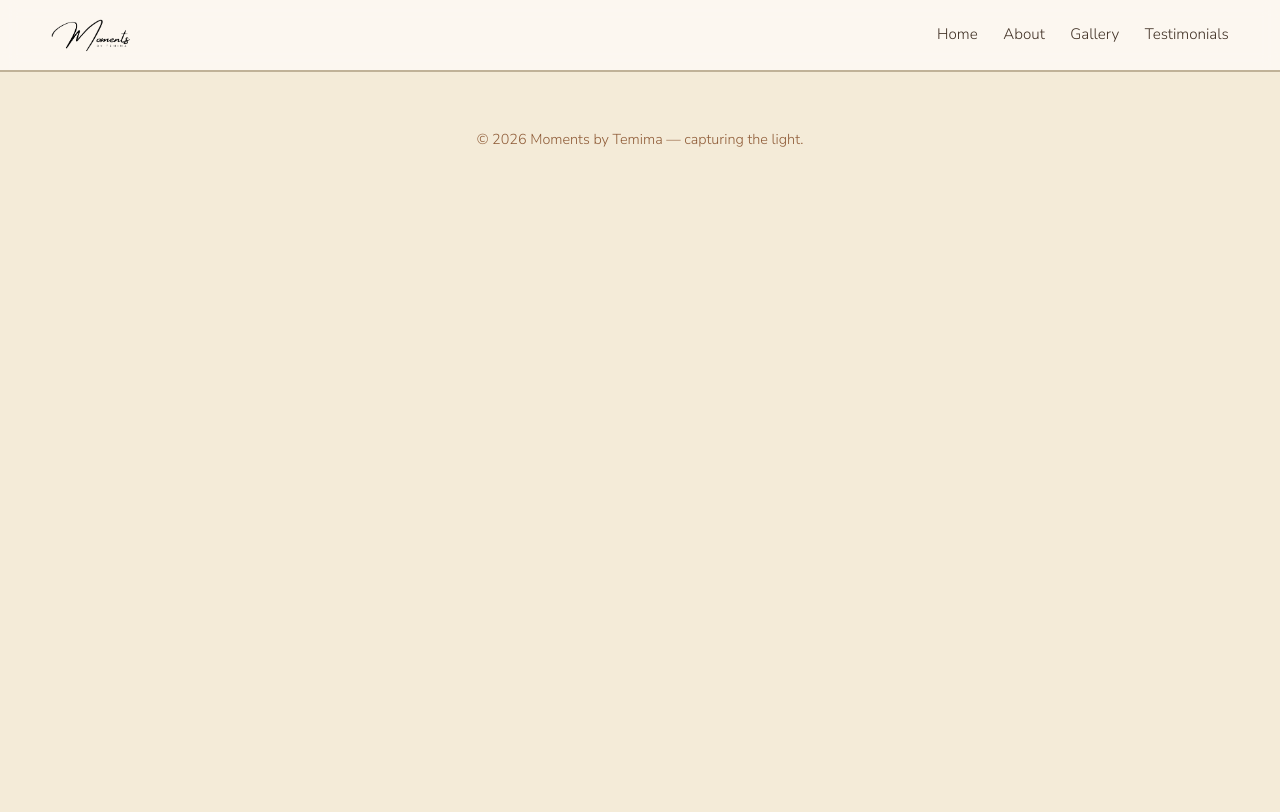
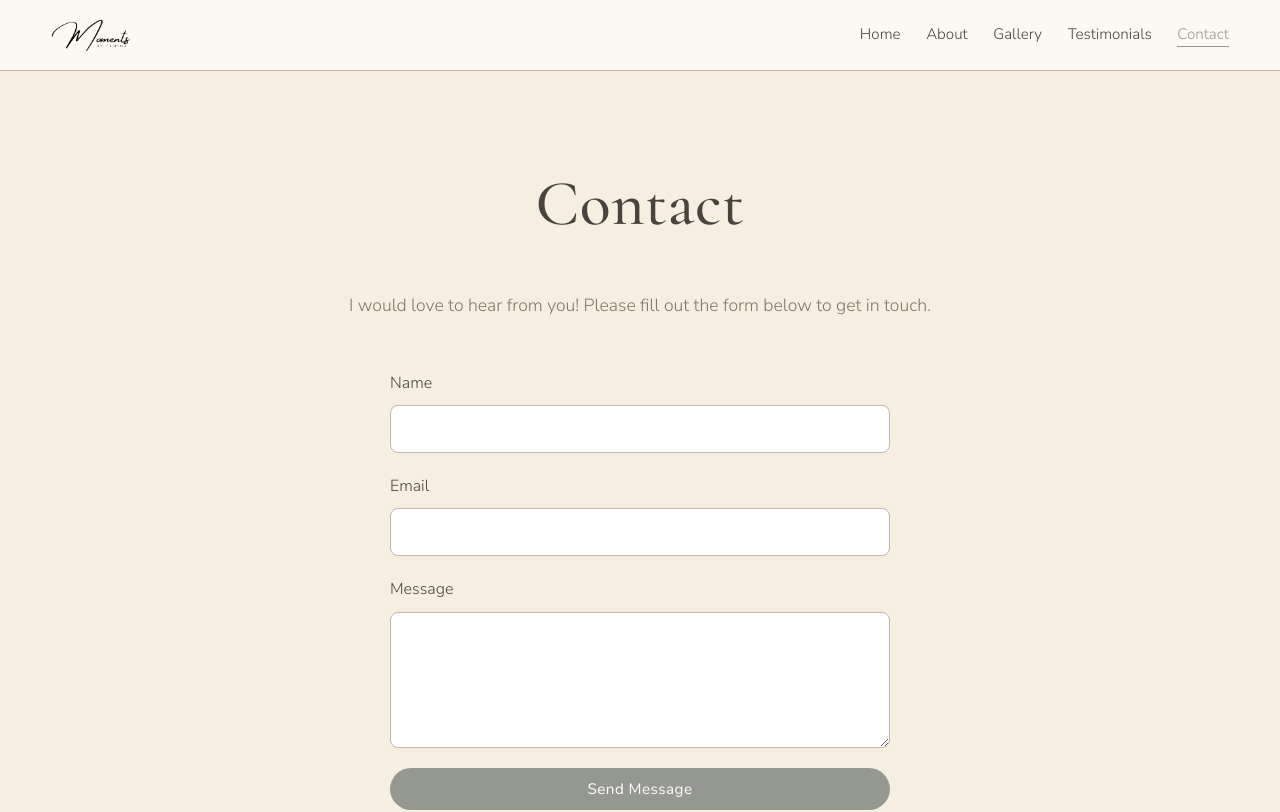
Before and after one commit to Ydavidovici/momentsByTemima, a React (Vite) app: page /contact in a window 1280 px wide. Shown: the top 812 px of the page. Built offline with nearby package versions, Linux system fonts and the light colour scheme.

Commit message:
added contact page

```diff
--- a/src/App.jsx
+++ b/src/App.jsx
@@ -5,6 +5,7 @@ import Home from "./pages/Home.jsx";
 import About from "./pages/About.jsx";
 import Gallery from "./pages/Gallery.jsx";
 import Testimonials from "./pages/Testimonials.jsx";
+import Contact from "./pages/Contact.jsx";
 
 export default function App() {
     return (
@@ -16,6 +17,7 @@ export default function App() {
                     <Route path="/about" element={<About/>}/>
                     <Route path="/gallery" element={<Gallery/>}/>
                     <Route path="/testimonials" element={<Testimonials/>}/>
+                    <Route path="/contact" element={<Contact/>}/>
                 </Routes>
             </main>
             <Footer/>
--- a/src/components/Nav.jsx
+++ b/src/components/Nav.jsx
@@ -6,6 +6,7 @@ const links = [
     {to: "/about", label: "About"},
     {to: "/gallery", label: "Gallery"},
     {to: "/testimonials", label: "Testimonials"},
+    {to: "/contact", label: "Contact"},
 ];
 
 export default function Nav() {
--- a/src/index.css
+++ b/src/index.css
@@ -161,6 +161,9 @@ img {
     background: var(--accent);
     color: #fff;
     font-size: 0.95rem;
+    font-family: inherit;
+    border: none;
+    cursor: pointer;
     letter-spacing: 0.03em;
     transition: transform 0.2s ease, opacity 0.2s ease;
 }
@@ -355,3 +358,51 @@ img {
 .gallery-modal__close:hover {
     color: var(--accent);
 }
+
+.contact-page {
+    display: flex;
+    flex-direction: column;
+    align-items: center;
+    text-align: center;
+}
+
+.contact-page .page__intro {
+    margin-left: auto;
+    margin-right: auto;
+}
+
+.contact-form {
+    display: flex;
+    flex-direction: column;
+    gap: 1.25rem;
+    width: 100%;
+    max-width: 500px;
+    margin-top: 2rem;
+    text-align: left;
+}
+
+.contact-form label {
+    display: flex;
+    flex-direction: column;
+    gap: 0.5rem;
+    font-size: 1rem;
+    color: var(--ink);
+}
+
+.contact-form input,
+.contact-form textarea {
+    padding: 0.75rem;
+    border: 1px solid var(--cream-deep);
+    border-radius: 8px;
+    font-family: inherit;
+    font-size: 1rem;
+    background: #fff;
+    color: var(--ink);
+    transition: border-color 0.2s;
+}
+
+.contact-form input:focus,
+.contact-form textarea:focus {
+    outline: none;
+    border-color: var(--accent);
+}
--- /dev/null
+++ b/src/pages/Contact.jsx
@@ -0,0 +1,25 @@
+export default function Contact() {
+    return (
+        <section className="page contact-page">
+            <h1>Contact</h1>
+            <p className="page__intro">
+                I would love to hear from you! Please fill out the form below to get in touch.
+            </p>
+            <form className="contact-form" action="https://formsubmit.co/temimaedgar@gmail.com" method="POST">
+                <label>
+                    Name
+                    <input type="text" name="name" required />
+                </label>
+                <label>
+                    Email
+                    <input type="email" name="email" required />
+                </label>
+                <label>
+                    Message
+                    <textarea name="message" rows="5" required></textarea>
+                </label>
+                <button type="submit" className="btn">Send Message</button>
+            </form>
+        </section>
+    );
+}
--- a/src/palette-earthy.css
+++ b/src/palette-earthy.css
@@ -1,11 +1,11 @@
 /* Earthy Palette */
 :root {
-    --cream: #f4ebd8; /* Lighter version of the tan for the main background */
-    --cream-deep: #c0b298; /* Tan / Beige */
-    --ink: #403024; /* Dark Brown / Charcoal */
-    --ink-soft: #8f5c38; /* Warm Brown */
-    --blush: #c89259; /* Caramel / Camel */
-    --sky: #878a80; /* Gray-green */
-    --sage: #c0b298; /* Tan / Beige */
-    --accent: #878a80; /* Gray-green */
+    --cream: #f6efe1; /* Lighter version of the tan for the main background */
+    --cream-deep: #c1b8aa; /* Tan / Beige */
+    --ink: #48433d; /* Dark Brown / Charcoal */
+    --ink-soft: #857567; /* Warm Brown */
+    --blush: #b89c84; /* Caramel / Camel */
+    --sky: #959891; /* Gray-green */
+    --sage: #b3aea3; /* Tan / Beige */
+    --accent: #959891; /* Gray-green */
 }
```
